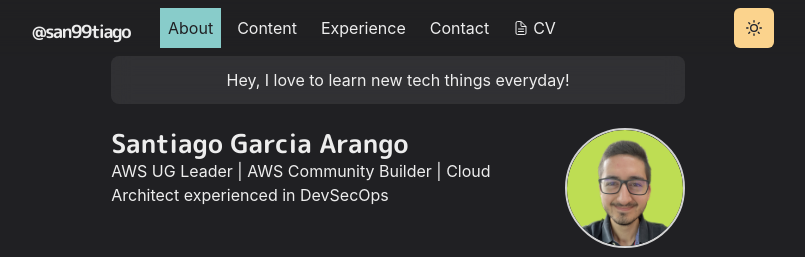
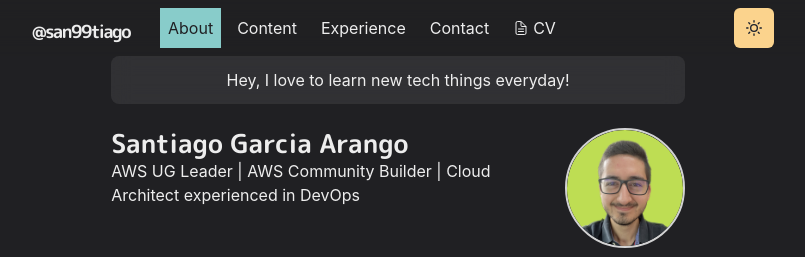
Before and after one commit to san99tiago/san99tiago-cv, a Next.js app in the folder src/: page / in a window 1280 px wide. Shown: the top 257 px of the page, without its empty margins (242-1047 px from the left). Built offline with nearby package versions, Linux system fonts and the light colour scheme.

Commit message:
Minor udpate on index

```diff
--- a/src/pages/index.js
+++ b/src/pages/index.js
@@ -53,7 +53,7 @@ const Home = () => (
             <p>
               {' '}
               AWS UG Leader | AWS Community Builder | Cloud Architect
-              experienced in DevSecOps{' '}
+              experienced in DevOps{' '}
             </p>
           }
         </Box>
```
